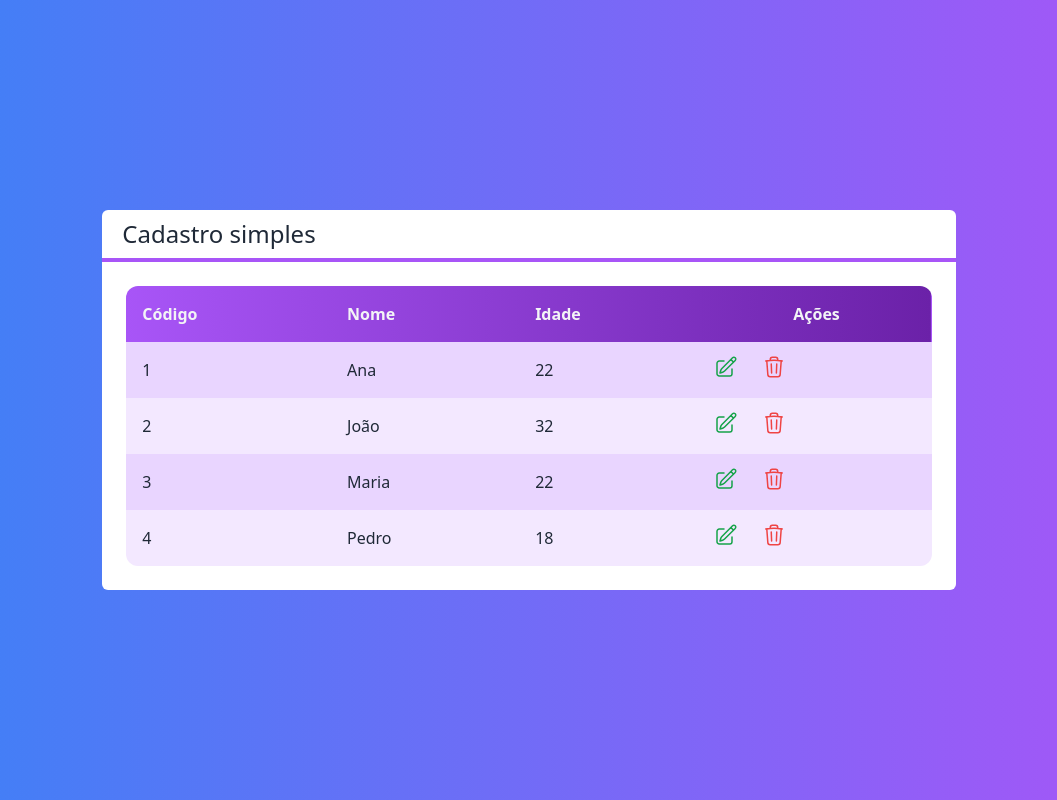
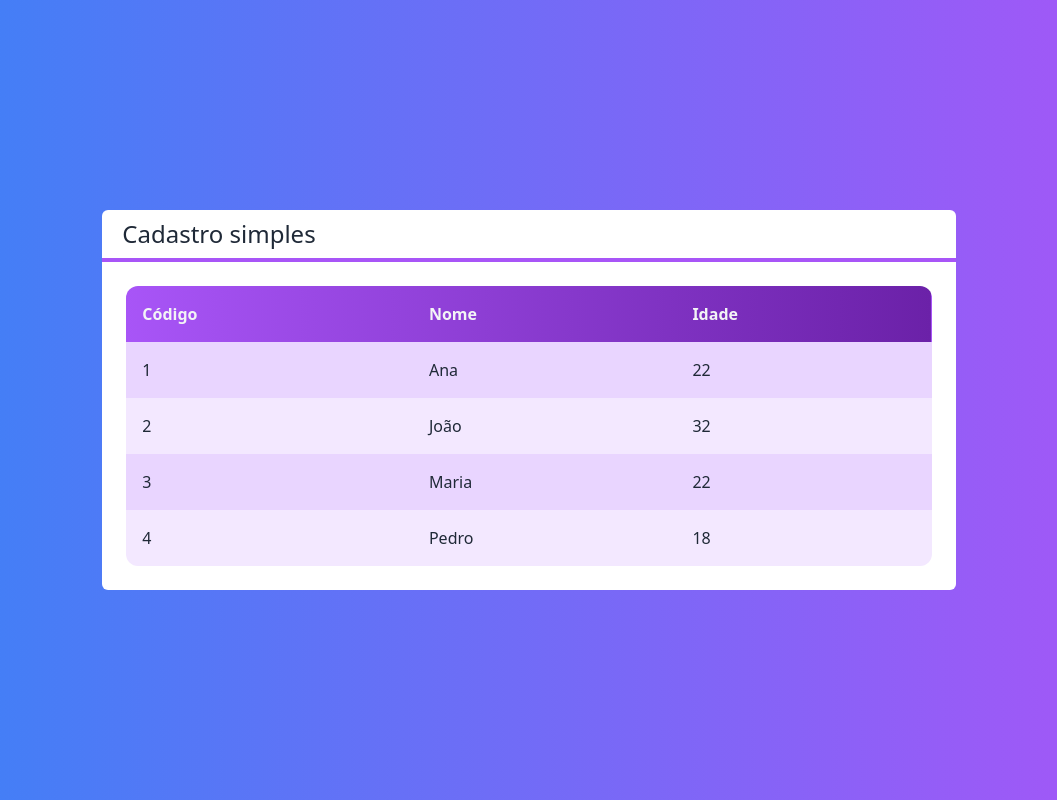
Before and after one commit to fjuncal/crud-firestore-next, a Next.js app: page / in a window 1280 px wide. Shown: the whole page, without its empty margins (111-1168 px from the left). Built offline with nearby package versions, Linux system fonts and the light colour scheme.

Commit message:
Adiciionando condicional no componente de tabela. só renderizar a coluna de ações se tiver passado os métodos de editar e excluir para o componente

```diff
--- a/src/components/Tabela.tsx
+++ b/src/components/Tabela.tsx
@@ -8,13 +8,15 @@ interface TabelaProps {
 }
 
 export default function Tabela(props: TabelaProps) {
+  const exibirAcoes = props.clienteExcluido || props.clienteSelecionado;
+
   function renderizarCabecalho() {
     return (
       <tr>
         <th className="text-left p-4">Código</th>
         <th className="text-left p-4">Nome</th>
         <th className="text-left p-4">Idade</th>
-        <th className="p-4">Ações</th>
+        {exibirAcoes ? <th className="p-4">Ações</th> : false}
       </tr>
     );
   }
@@ -29,7 +31,7 @@ export default function Tabela(props: TabelaProps) {
           <td className="text-left p-4">{cliente.id}</td>
           <td className="text-left p-4">{cliente.nome}</td>
           <td className="text-left p-4">{cliente.idade}</td>
-          {renderizarAcoes(cliente)}
+          {exibirAcoes ? renderizarAcoes(cliente) : false}
         </tr>
       );
     });
@@ -38,6 +40,7 @@ export default function Tabela(props: TabelaProps) {
   function renderizarAcoes(cliente: Cliente) {
     return (
       <td className="flex">
+        {props.clienteSelecionado ? (
           <button
             className={`
         flex justify-center items-center p-2 m-1
@@ -45,6 +48,10 @@ export default function Tabela(props: TabelaProps) {
           >
             {IconeEdicao}
           </button>
+        ) : (
+          false
+        )}
+        {props.clienteExcluido ? (
           <button
             className={`
        flex justify-center items-center p-2 m-1
@@ -52,6 +59,9 @@ export default function Tabela(props: TabelaProps) {
           >
             {IconeLixo}
           </button>
+        ) : (
+          false
+        )}
       </td>
     );
   }
```
Lines whose indentation alone changed are shown as unchanged.
